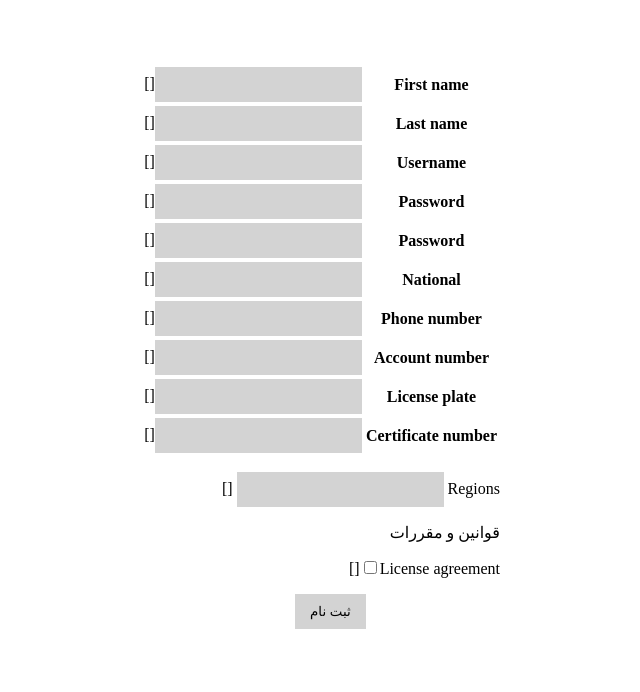
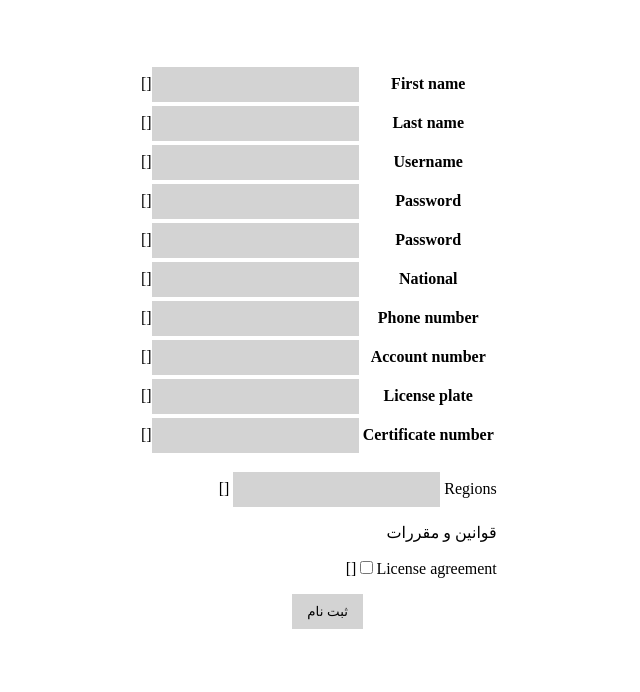
Before and after one commit to ArmenJeddi/System-Analysis-and-Design-project, a Django app: template ptssite/useraccountmanagement/templates/useraccountmanagement/register_driver.html in a window 1280 px wide. Shown: the part 50-742 px from the top of the page, without its empty margins (332-972 px from the left). Run offline with Django 3.2, Linux system fonts and the light colour scheme; the template is opened without the code that fills it, so the values that code supplies are empty, except form fields; tables that the repository leaves empty hold one stand-in row (values such as "Sample post"); form fields are guessed from the names that the template uses.

Commit message:
Changed the main element's margin.

```diff
--- a/ptssite/static/styles/navbar.css
+++ b/ptssite/static/styles/navbar.css
@@ -1,5 +1,8 @@
 body {
     margin: 0;
+}
+main {
+    margin-right: 5px;
 }
 #nav {
     position: sticky;
```
